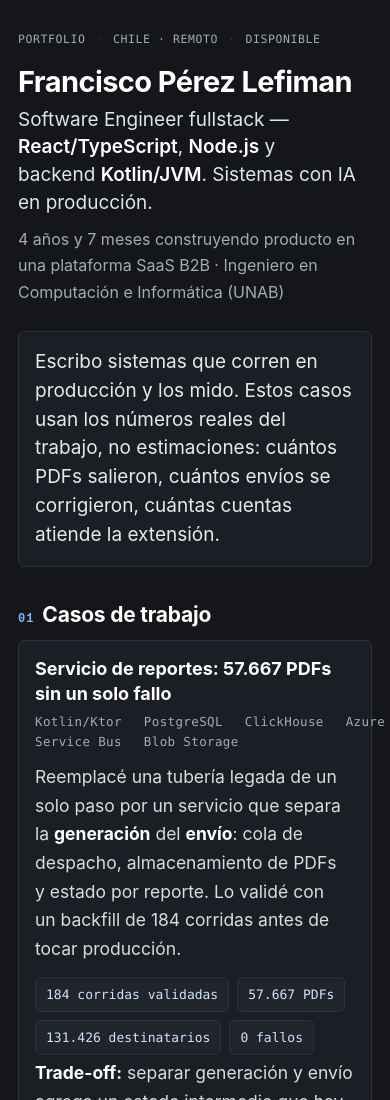
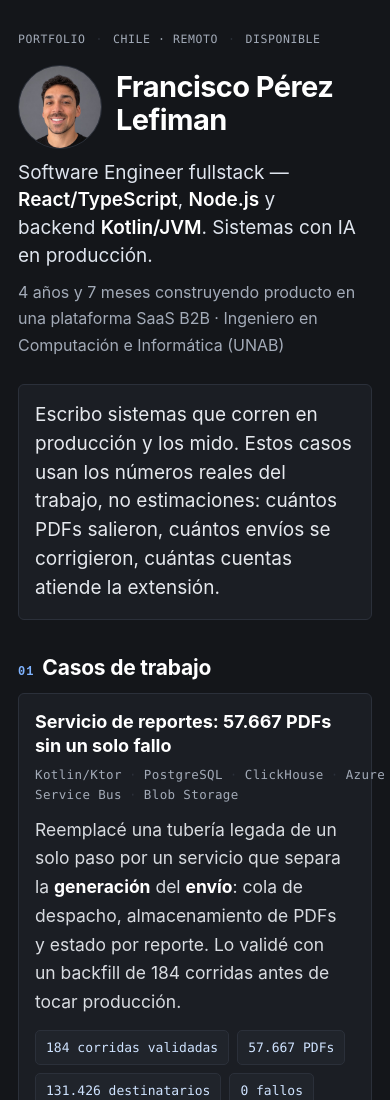
Before and after one commit to fperezlefiman/fperezlefiman.github.io, a plain HTML site: page index.html in a window 390 px wide. Shown: the top 1100 px of the page. Drawn offline with Linux system fonts and the light colour scheme.

Commit message:
Foto de perfil en el encabezado

```diff
--- a/index.html
+++ b/index.html
@@ -31,6 +31,14 @@
     display:flex; flex-wrap:wrap; gap:0 10px; margin-bottom:16px;
   }
   .meta span+span::before{content:"·"; margin-right:10px; color:var(--line)}
+  .hero{display:flex; align-items:center; gap:18px; margin:0 0 10px}
+  .hero img{width:104px;height:104px;border-radius:50%;object-fit:cover;flex:0 0 auto;
+    border:1px solid var(--line); background:#20242b}
+  .hero-txt{min-width:0}
+  @media (max-width:430px){
+    .hero{gap:14px}
+    .hero img{width:84px;height:84px}
+  }
   h1{font-size:clamp(29px,6.4vw,38px); line-height:1.14; letter-spacing:-.02em; margin:0 0 8px; color:#fff}
   .role{font-size:19px; line-height:1.45; color:#dfe5ee; margin:0 0 10px; text-wrap:pretty}
   .role b{color:#fff; font-weight:600}
@@ -85,7 +93,12 @@
 
   <div class="meta"><span>Portfolio</span><span>Chile · remoto</span><span>Disponible</span></div>
 
-  <h1>Francisco Pérez Lefiman</h1>
+  <div class="hero">
+    <img src="foto.jpg" alt="Francisco Pérez Lefiman" width="104" height="104">
+    <div class="hero-txt">
+      <h1>Francisco Pérez Lefiman</h1>
+    </div>
+  </div>
   <p class="role">Software Engineer fullstack — <b>React/TypeScript</b>, <b>Node.js</b> y <span style="white-space:nowrap">backend <b>Kotlin/JVM</b></span>. Sistemas con IA en producción.</p>
   <p class="where">4 años y 7 meses construyendo producto en una plataforma SaaS B2B · Ingeniero en Computación e Informática (UNAB)</p>
 
```
Also changed, not shown: foto.jpg (added).
